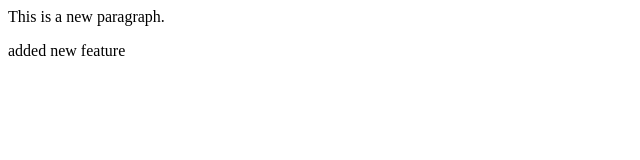
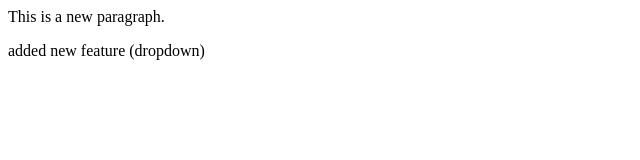
Before and after one commit to samiksha-1498/LocalRepo, a plain HTML site: page index.html in a window 1280 px wide. Shown: the full height of the page, 0-640 px from the left. Drawn offline with Linux system fonts and the light colour scheme.

Commit message:
Add Dropdown

```diff
--- a/index.html
+++ b/index.html
@@ -1,2 +1,2 @@
 <p>This is a new paragraph.</p>
-<p>added new feature</p>
+<p>added new feature (dropdown)</p>
```
